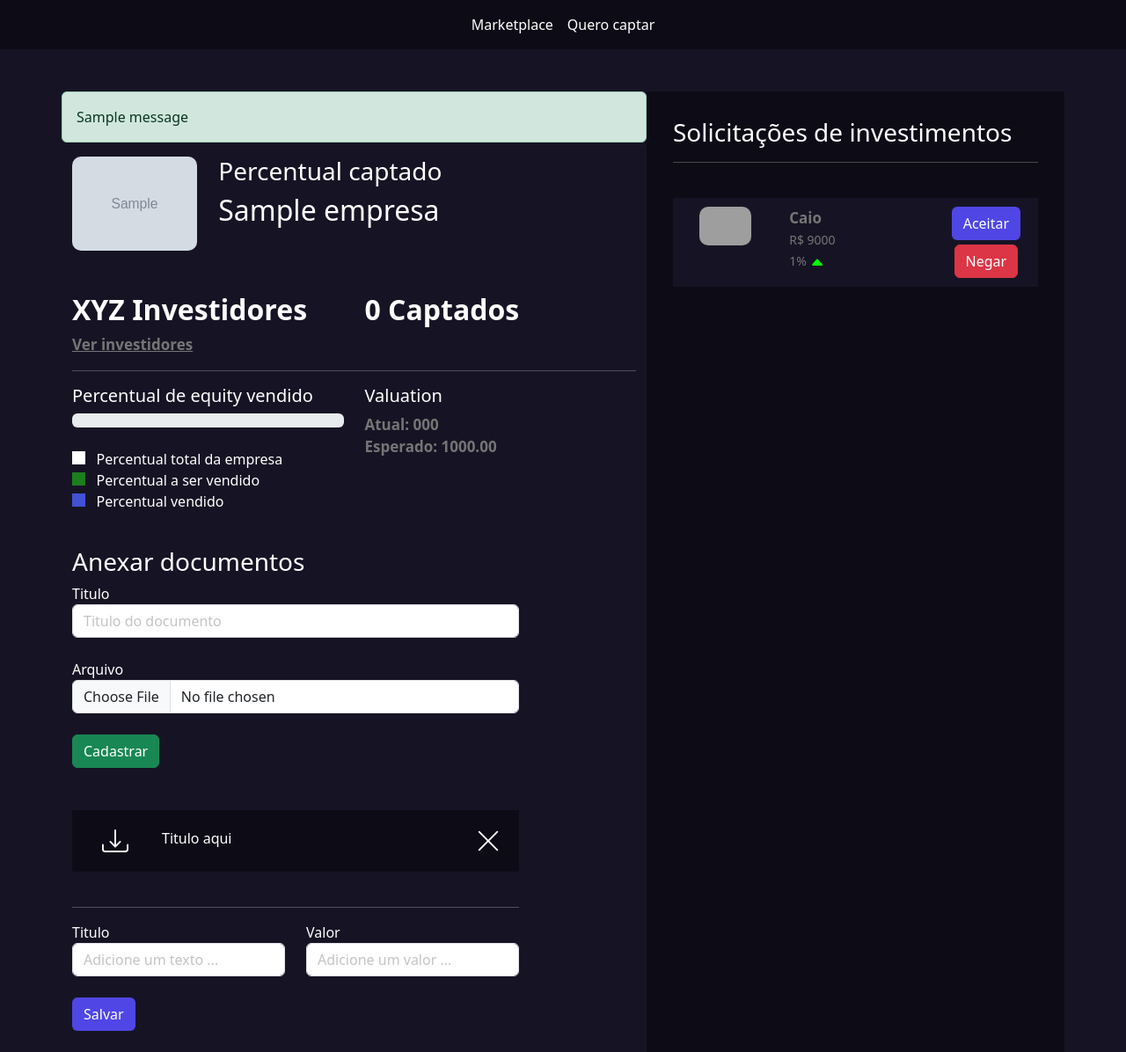
After one commit to daniilomendes/start-se, a Django app: page /empresarios/empresa/1 in a window 1280 px wide. The commit adds this page. Shown: the whole page at 88% size. Run offline with Django 5.2, Linux system fonts and the light colour scheme; tables that the repository leaves empty hold one stand-in row (values such as "Sample post"); grey boxes marked "Sample" are stand-in pictures; one stand-in notice (Sample message) is shown; grey boxes are pictures that could not be loaded.

Commit message:
feat: add init show companie

```diff
--- a/core/urls.py
+++ b/core/urls.py
@@ -1,8 +1,11 @@
 from django.contrib import admin
 from django.urls import path, include
+from django.conf import settings
+from django.conf.urls.static import static
+
 
 urlpatterns = [
     path('admin/', admin.site.urls),
     path('usuarios/', include('usuarios.urls')),
     path('empresarios/', include('empresarios.urls')),
-]
+] + static(settings.MEDIA_URL, document_root=settings.MEDIA_ROOT)
--- a/empresarios/models.py
+++ b/empresarios/models.py
@@ -48,3 +48,7 @@ class Empresas(models.Model):
             return mark_safe('<span class="badge bg-success">Captação finalizada</span>')
 
         return mark_safe('<span class="badge bg-primary">Em captação</span>')
+
+    @property
+    def valuation(self):
+        return f'{(100 * self.valor) / self.percentual_equity:.2f}'
--- /dev/null
+++ b/empresarios/templates/empresa.html
@@ -0,0 +1,174 @@
+{% extends "base.html" %}
+{% load static %}
+{% block 'head' %}
+
+<link rel="stylesheet" href="{% static 'empresarios/css/listar_empresas.css' %}">
+<link rel="stylesheet" href="{% static 'empresarios/css/empresa.css' %}">
+<link rel="stylesheet" href="{% static 'usuarios/css/usuarios.css' %}">
+
+{% endblock 'head' %}
+
+
+{% block 'body' %}
+    {% include "partials/barra_navegacao.html" %}
+    <br><br>
+    <div class="container">
+        <div class="row">
+            <div class="col-md-7">
+                <div class="row">
+                    {% if messages %}
+                        {% for message in messages %}
+                            <section class="alert {{message.tags}}">
+                                {{message}}
+                            </section>
+                        {% endfor %}
+                    {% endif %}
+                    <div class="col-md-3">
+                        <img src="{{empresa.logo.url}}" class="foto-empresa" alt="">
+                    </div>
+                    <div class="col-md">
+                        <h3>Percentual captado</h3>
+                        <h2>{{empresa.nome}}</h2>
+                    </div>
+                </div>
+
+                <br><br>
+
+                <div class="row">
+                    <div class="col-md">
+                        <h2 class="titulo2">XYZ Investidores</h2>
+                        <a href="#" class="sub-fonte">Ver investidores</a>
+                    </div>
+                    <div class="col-md">
+                        <h2 class="titulo2">0 Captados</h2>
+                    </div>
+                </div>
+
+                <hr>
+
+                <div class="row">
+                    <div class="col-md">
+                        <h5>Percentual de equity vendido</h5>
+                        <div class="progress">
+                            <div class="progress-bar bg-primary"
+                                 style="width: %"></div>
+                            <div class="progress-bar bg-success"
+                                 style="width: %"></div>
+                        </div>
+                        <br>
+                        <label class="point-white"></label><span>&nbsp&nbsp Percentual total da empresa</span>
+                        <br>
+                        <label class="point-green"></label><span>&nbsp&nbsp Percentual a ser vendido</span>
+                        <br>
+                        <label class="point-blue"></label><span>&nbsp&nbsp Percentual vendido</span>
+                    </div>
+                    <div class="col-md">
+                        <h5>Valuation</h5>
+                        <span class="sub-fonte">Atual: 000</span>
+                        <br>
+                        <span class="sub-fonte">Esperado: {{empresa.valuation}}</span>
+                    </div>
+
+
+                    <div class="documentos">
+                        <h3>Anexar documentos</h3>
+                        <form action="#" method="POST" enctype='multipart/form-data'>{% csrf_token %}
+                            <label>Titulo</label>
+                            <input type="text" name="titulo" class="form-control" placeholder="Titulo do documento">
+                            <br>
+                            <label>Arquivo</label>
+                            <input type="file" name="arquivo" class="form-control">
+                            <br>
+                            <input type="submit" class="btn btn-success" value="Cadastrar">
+                        </form>
+                        <br><br>
+
+
+                            <div class="list_documentos">
+                                <div class="row">
+                                    <div class="col-md-2" style="text-align: center">
+                                        <a href="#">
+                                            <svg xmlns="http://www.w3.org/2000/svg" width="30" height="30" style="color: white;" fill="currentColor" class="bi bi-download" viewBox="0 0 16 16">
+                                                <path d="M.5 9.9a.5.5 0 0 1 .5.5v2.5a1 1 0 0 0 1 1h12a1 1 0 0 0 1-1v-2.5a.5.5 0 0 1 1 0v2.5a2 2 0 0 1-2 2H2a2 2 0 0 1-2-2v-2.5a.5.5 0 0 1 .5-.5"/>
+                                                <path d="M7.646 11.854a.5.5 0 0 0 .708 0l3-3a.5.5 0 0 0-.708-.708L8.5 10.293V1.5a.5.5 0 0 0-1 0v8.793L5.354 8.146a.5.5 0 1 0-.708.708z"/>
+                                            </svg>
+                                        </a>
+
+                                    </div>
+                                    <div class="col-md-6">Titulo aqui</div>
+                                    <div class="col-md-4" style="text-align: right;">
+                                        <a href="#">
+                                            <svg xmlns="http://www.w3.org/2000/svg" width="30" height="30" style="color: white;" fill="currentColor" class="bi bi-x-lg" viewBox="0 0 16 16">
+                                                <path d="M2.146 2.854a.5.5 0 1 1 .708-.708L8 7.293l5.146-5.147a.5.5 0 0 1 .708.708L8.707 8l5.147 5.146a.5.5 0 0 1-.708.708L8 8.707l-5.146 5.147a.5.5 0 0 1-.708-.708L7.293 8z"/>
+                                            </svg>
+                                        </a>
+                                    </div>
+                                </div>
+                            </div>
+
+                        <br>
+                        <hr>
+
+                        <div class="row">
+                            <div class="col-md">
+                                <form action="#" method="POST">{% csrf_token %}
+                                <label>Titulo</label>
+                                <input type="text" class="form-control" name="titulo" placeholder="Adicione um texto ...">
+
+                            </div>
+                            <div class="col-md">
+                                <label>Valor</label>
+                                <input type="text" class="form-control" name="valor" placeholder="Adicione um valor ...">
+                            </div>
+
+                        </div>
+                        <br>
+                        <input type="submit" value="Salvar" class="btn btn-indigo-normal">
+                        </form>
+                        <br><br>
+                    </div>
+                </div>
+
+            </div>
+            <div class="col-md-5 dark-color intereses-investimentos">
+                <h3>Solicitações de investimentos</h3>
+                <hr>
+                <br>
+
+                    <div class="bg-color-dark card-investimento">
+                        <div class="row">
+                            <div class="col-md">
+                                <img src="{% static 'geral/img/foto_perfil.webp' %}" class="foto-perfil" alt="">
+                            </div>
+                            <div class="col-md-5" style="text-align: left">
+                                <span class="sub-fonte">Caio</span>
+                                <br>
+                                <span class="sub-fonte2">R$ 9000</span>
+                                <br>
+                                <span class="sub-fonte2">1%
+
+
+                                    <svg xmlns="http://www.w3.org/2000/svg" width="16" height="16" fill="currentColor" class="bi bi-caret-up-fill" style="color: #00ff00;" viewBox="0 0 16 16">
+                                        <path d="m7.247 4.86-4.796 5.481c-.566.647-.106 1.659.753 1.659h9.592a1 1 0 0 0 .753-1.659l-4.796-5.48a1 1 0 0 0-1.506 0z"/>
+                                    </svg>
+
+                                    <!---    <svg xmlns="http://www.w3.org/2000/svg" width="16" height="16" fill="currentColor" style="color: #ff0000;" class="bi bi-caret-down-fill" viewBox="0 0 16 16">
+                                            <path d="M7.247 11.14 2.451 5.658C1.885 5.013 2.345 4 3.204 4h9.592a1 1 0 0 1 .753 1.659l-4.796 5.48a1 1 0 0 1-1.506 0z"/>
+                                        </svg>
+                                    -->
+
+                                </span>
+                            </div>
+                            <div class="col-md">
+                                <a href="#" class="btn btn-indigo-normal">Aceitar</a>
+                                <br>
+                                <a href="#" style="margin-top: 5px;" class="btn btn-danger">Negar</a>
+                            </div>
+                        </div>
+                    </div>
+                    <br>
+
+            </div>
+        </div>
+    </div>
+{% endblock 'body' %}
--- a/empresarios/templates/listar_empresas.html
+++ b/empresarios/templates/listar_empresas.html
@@ -45,7 +45,7 @@
                             </div>
                         </td>
                         <td class="linha">{{empresa.status}}</td>
-                        <td class="linha"><a href="#" class="btn btn-indigo-normal">Abrir</a></td>
+                        <td class="linha"><a href="{% url "empresa" empresa.id %}" class="btn btn-indigo-normal">Abrir</a></td>
                     </tr>
                 {% endfor %}
             </tbody>
--- a/empresarios/urls.py
+++ b/empresarios/urls.py
@@ -4,4 +4,5 @@ from . import views
 urlpatterns = [
     path('cadastrar_empresa/', views.cadastrar_empresa, name="cadastrar_empresa"),
     path('listar_empresas/', views.listar_empresas, name="listar_empresas"),
+    path('empresa/<int:id>', views.empresa, name="empresa"),
 ]
--- a/empresarios/views.py
+++ b/empresarios/views.py
@@ -62,4 +62,9 @@ def listar_empresas(request):
     if request.method == "GET":
         empresas = Empresas.objects.filter(user=request.user)
         return render(request, 'listar_empresas.html', {'empresas': empresas})
-    # elif request.method == "POST":
+
+def empresa(request, id):
+    empresa = Empresas.objects.get(id=id)
+
+    if request.method == "GET":
+        return render(request, 'empresa.html', {'empresa': empresa})
--- /dev/null
+++ b/templates/static/empresarios/css/empresa.css
@@ -0,0 +1,63 @@
+.intereses-investimentos {
+  min-height: 80vh;
+  padding: 30px;
+}
+
+.card-investimento {
+  padding: 10px;
+  text-align: center;
+  vertical-align: middle;
+}
+
+.foto-perfil {
+  width: 60%;
+  border-radius: 10px;
+}
+
+.foto-empresa {
+  width: 100%;
+  border-radius: 10px;
+}
+
+.sub-fonte {
+  color: rgb(117, 117, 117);
+  font-size: 17px;
+  font-weight: bold;
+}
+
+.sub-fonte2 {
+  color: rgb(117, 117, 117);
+  font-size: 14px;
+}
+
+.titulo2 {
+  font-weight: bold;
+}
+
+.point-white {
+  width: 15px;
+  height: 15px;
+  background-color: white;
+}
+
+.point-green {
+  width: 15px;
+  height: 15px;
+  background-color: #1d7e1d;
+}
+
+.point-blue {
+  width: 15px;
+  height: 15px;
+  background-color: #4351d4;
+}
+
+.documentos {
+  width: 80%;
+  margin-top: 40px;
+}
+
+.list_documentos {
+  background-color: var(--dark-color);
+  padding: 20px;
+}
```
